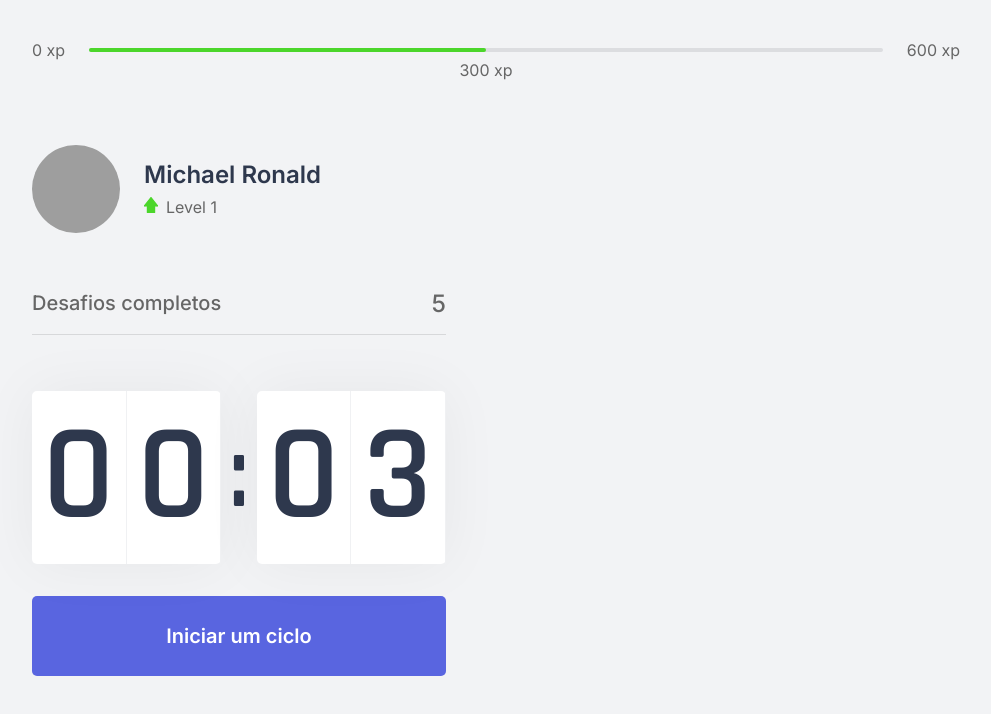
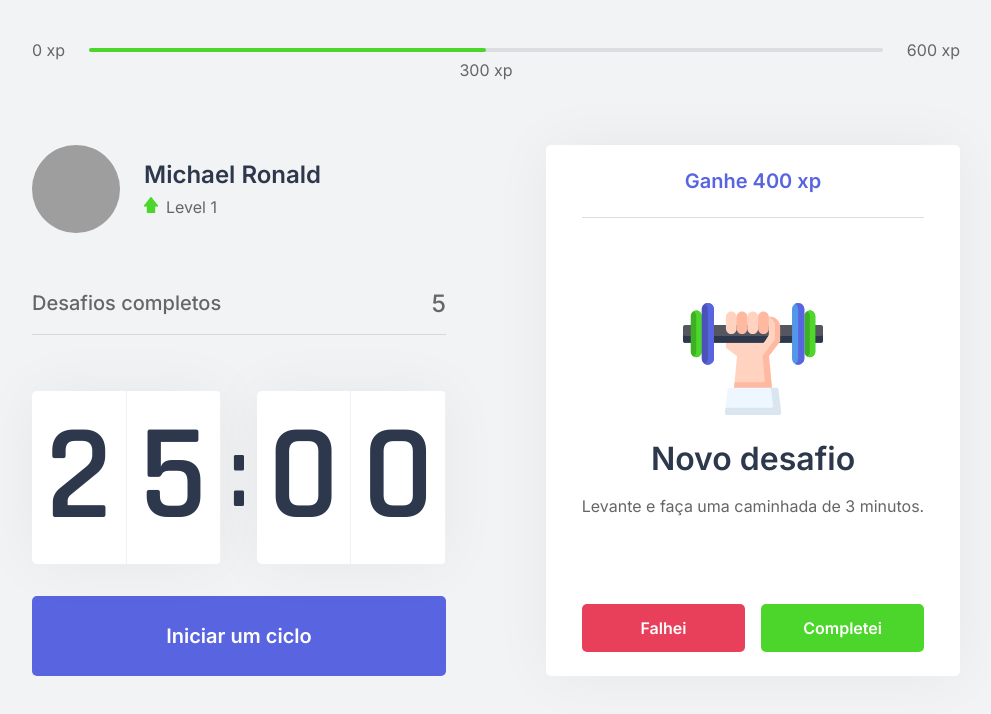
Before and after one commit to MRonald/exercoder, a Next.js app: page / in a window 1280 px wide. Shown: the top 714 px of the page, without its empty margins (144-1135 px from the left). Built offline with nearby package versions, Linux system fonts and the light colour scheme; grey boxes are pictures that could not be loaded.

Commit message:
Criando a primeira parte do lado right com estilos

```diff
--- /dev/null
+++ b/src/components/ChallengeBox.tsx
@@ -0,0 +1,31 @@
+import styles from '../styles/components/ChallengeBox.module.css';
+
+export function ChallengeBox() {
+    const hasActiveChallenge = true;
+    return (
+        <div className={styles.challengeBoxContainer}>
+            {hasActiveChallenge ? (
+                <div className={styles.challengeActive}>
+                    <header>Ganhe 400 xp</header>
+                    <main>
+                        <img src="icons/body.svg" alt="body"/>
+                        <strong>Novo desafio</strong>
+                        <p>Levante e faça uma caminhada de 3 minutos.</p>
+                    </main>
+                    <footer>
+                        <button type="button" className={styles.challengeFailedButton} onClick={() => alert()}>Falhei</button>
+                        <button type="button" className={styles.challengeSucceededButton} onClick={() => alert()}>Completei</button>
+                    </footer>
+                </div>
+            ) : (
+                <div className={styles.challengeNotActive}>
+                    <strong>Finalize um ciclo para receber um desafio</strong>
+                    <p>
+                        <img src="icons/level-up.svg" alt="level up"/>
+                        Avançe de level completando desafios
+                    </p>
+                </div>
+            )}
+        </div>
+    );
+}
--- a/src/components/Countdown.tsx
+++ b/src/components/Countdown.tsx
@@ -4,7 +4,7 @@ import styles from '../styles/components/Countdown.module.css';
 let countdownTimeout: NodeJS.Timeout;
 
 export function Countdown() {
-    const [time, setTime] = useState(0.05 * 60);
+    const [time, setTime] = useState(25 * 60);
     const [isActive, setIsActive] = useState(false);
     const [hasFinished, setHasFinished] = useState(false);
 
--- a/src/pages/index.tsx
+++ b/src/pages/index.tsx
@@ -1,11 +1,13 @@
 import styles from '../styles/pages/Home.module.css';
+
+import Head from 'next/head';
 
 import ExperienceBar from "../components/ExperienceBar";
 import { Profile } from "../components/Profile";
 import { CompletedChallenges } from '../components/CompletedChallenges';
 import { Countdown } from '../components/Countdown';
+import { ChallengeBox } from '../components/ChallengeBox';
 
-import Head from 'next/head';
 
 export default function Home() {
   return (
@@ -21,7 +23,7 @@ export default function Home() {
           <Countdown/>
         </div>
         <div>
-
+          <ChallengeBox/>
         </div>
       </section>
     </div>
--- /dev/null
+++ b/src/styles/components/ChallengeBox.module.css
@@ -0,0 +1,96 @@
+.challengeBoxContainer {
+    height: 100%;
+
+    background: var(--white);
+    border-radius: 5px;
+    box-shadow: 0 0 60px rgba(0, 0, 0, 0.05);
+    padding: 1.5rem 2rem;
+
+    display: flex;
+    flex-direction: column;
+    align-items: center;
+    justify-content: center;
+
+    text-align: center;
+}
+.challengeNotActive {
+    display: flex;
+    flex-direction: column;
+    align-items: center;
+}
+.challengeNotActive strong {
+    font-size: 1.5rem;
+    font-weight: 500;
+    line-height: 1.4;
+}
+.challengeNotActive p {
+    display: flex;
+    flex-direction: column;
+    align-items: center;
+    line-height: 1.4;
+    max-width: 70%;
+    margin-top: 3rem;
+}
+.challengeNotActive p img {
+    margin-bottom: 1rem;
+}
+.challengeActive {
+    height: 100%;
+
+    display: flex;
+    flex-direction: column;
+}
+.challengeActive header {
+    color: var(--blue);
+    font-weight: 600;
+    font-size: 1.25rem;
+    padding: 0 2rem 1.5rem;
+    border-bottom: 1px solid var(--gray-line);
+}
+.challengeActive main {
+    flex: 1;
+    display: flex;
+    flex-direction: column;
+    align-items: center;
+    justify-content: center;
+}
+.challengeActive main strong {
+    font-size: 2rem;
+    font-weight: 600;
+    color: var(--title);
+    margin: 1.5rem 0 1rem;
+}
+.challengeActive main p {
+    line-height: 1.5;
+}
+.challengeActive footer {
+    display: grid;
+    grid-template-columns: 1fr 1fr;
+    gap: 1rem;
+}
+.challengeActive footer button {
+    height: 3rem;
+
+    display: flex;
+    align-items: center;
+    justify-content: center;
+
+    border: 0;
+    border-radius: 5px;
+
+    color: var(--white);
+
+    font-size: 1rem;
+    font-weight: 600;
+
+    transition: filter 0.2s;
+}
+.challengeActive footer button.challengeFailedButton {
+    background: var(--red);
+}
+.challengeActive footer button.challengeSucceededButton {
+    background: var(--green);
+}
+.challengeActive footer button:hover {
+    filter: brightness(0.9);
+}
```
